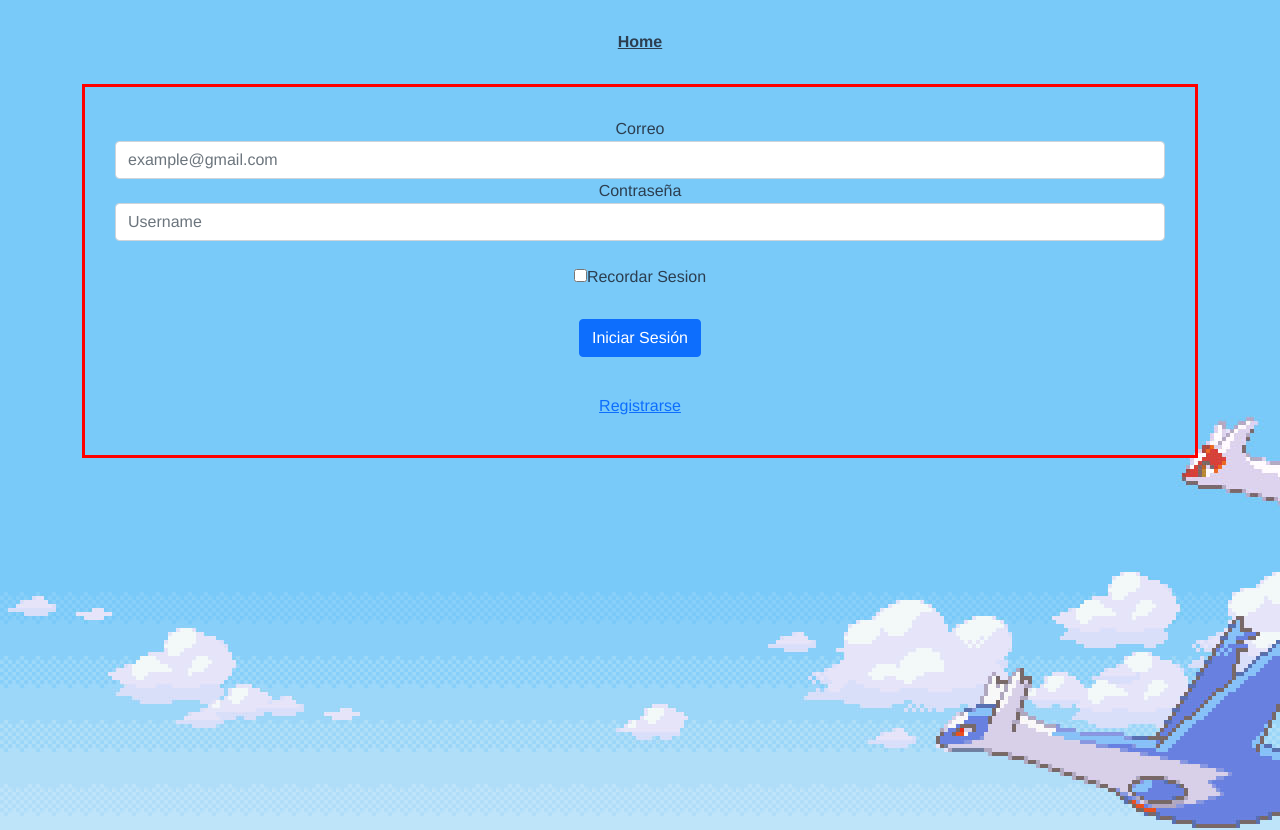
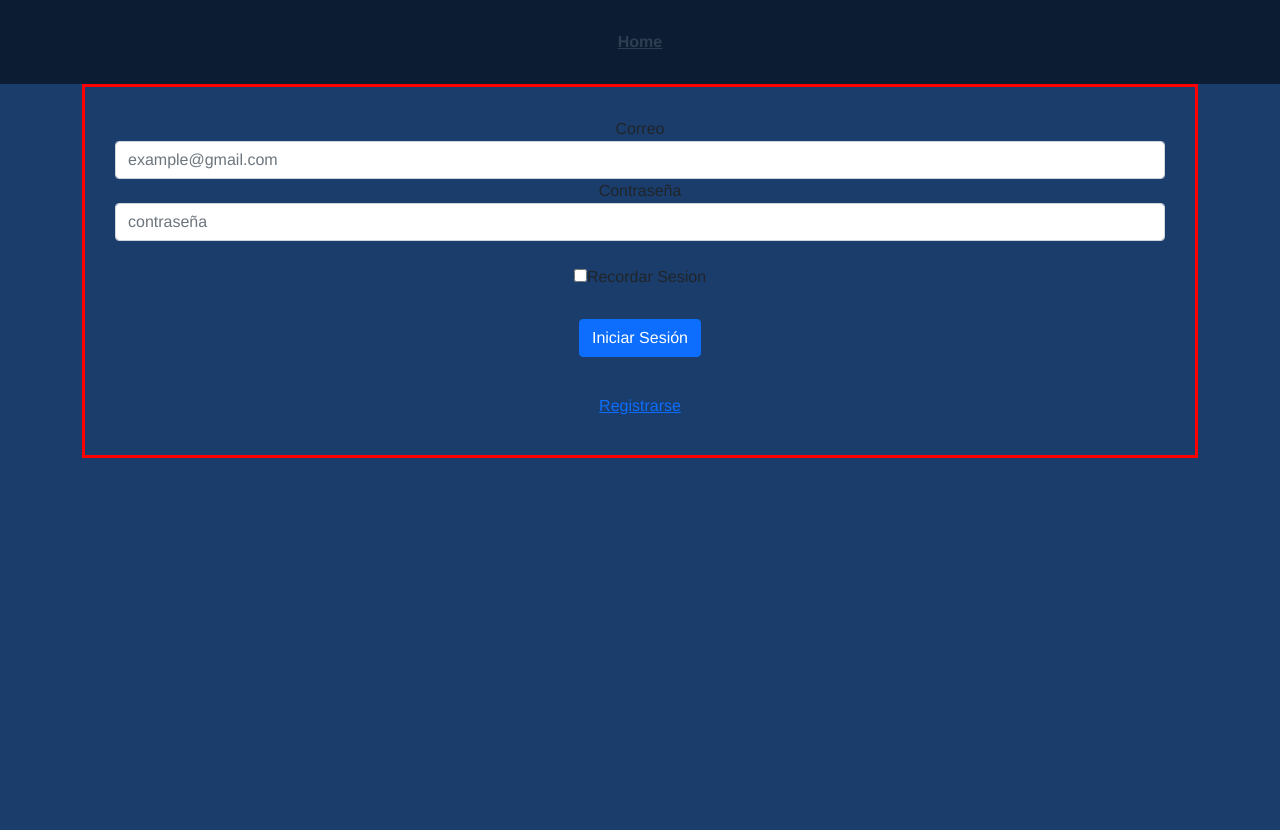
Before and after one commit to LuianOrtiz/PokedexVue2, a Vue app: page / in a window 1280 px wide. Shown: the top 830 px of the page. Built offline with nearby package versions, Linux system fonts and the light colour scheme.

Commit message:
Changes on background color

```diff
--- a/src/App.vue
+++ b/src/App.vue
@@ -31,10 +31,10 @@
   -webkit-font-smoothing: antialiased;
   -moz-osx-font-smoothing: grayscale;
   text-align: center;
-  color: #2c3e50;
-  background-image: url('@/assets/formulario-background.jpg');
+  background-color: #1a3d6c;
 }
 nav {
+  background-color: rgba(0, 0, 0, 0.528);
   padding: 30px;
 }
 
--- a/src/components/Login/IniciarSesion.vue
+++ b/src/components/Login/IniciarSesion.vue
@@ -2,15 +2,15 @@
     <div class="formulario">
         <b-form inline>
             <label class="sr-only" for="inline-form-input-name">Correo</label>
-            <b-form-input id="inline-form-input-name" class="mb-2 mr-sm-2 mb-sm-0" placeholder="example@gmail.com"></b-form-input>
+            <b-form-input type="email" id="inline-form-input-name" class="mb-2 mr-sm-2 mb-sm-0" placeholder="example@gmail.com"></b-form-input>
             <label class="sr-only" for="inline-form-input-username">Contraseña</label>
             <b-input-group  class="mb-2 mr-sm-2 mb-sm-0">
-            <b-form-input id="inline-form-input-username" placeholder="Username"></b-form-input>
+            <b-form-input type="password" id="inline-form-input-username" placeholder="contraseña"></b-form-input>
             </b-input-group>
             <br>
             <b-form-checkbox class="mb-2 mr-sm-2 mb-sm-0">Recordar Sesion</b-form-checkbox>
             <div class="botones">
-                <b-button variant="primary">Iniciar Sesión</b-button>
+                <b-button type="submit" variant="primary">Iniciar Sesión</b-button>
             </div>
                 <b-button variant="link">Registrarse</b-button>
         </b-form>
--- a/src/views/HomeView.vue
+++ b/src/views/HomeView.vue
@@ -7,11 +7,6 @@
           <PokemonCard :pokemon=pokemon />
           <br>
         </b-col>
-        <b-col >
-          <br>
-          <PokemonElection />
-        </b-col>
-
       </b-row>
     </b-container>
   </div>
@@ -20,7 +15,6 @@
 <script>
 // @ is an alias to /src
 import PokemonCard from '@/components/Home/PokemonCard.vue'
-import PokemonElection from '@/components/Home/PokemonElection.vue'
 import axios from 'axios'
 
 export default {
@@ -32,7 +26,6 @@ export default {
   },
   components: {
     PokemonCard,
-    PokemonElection,
 
 },
 
@@ -67,10 +60,6 @@ mounted() {
 </script>
 
 <style scoped>
-.home{
-  background-color: azure;
-}
-
 .columnas{
   padding: 50px 50px;
   margin: 10px 10px;
--- a/src/views/LoginView.vue
+++ b/src/views/LoginView.vue
@@ -21,6 +21,6 @@ export default {
 <style scoped>
 
 .login {
-    height: 800px;
+    height: 790px;
 }
 </style>
```
